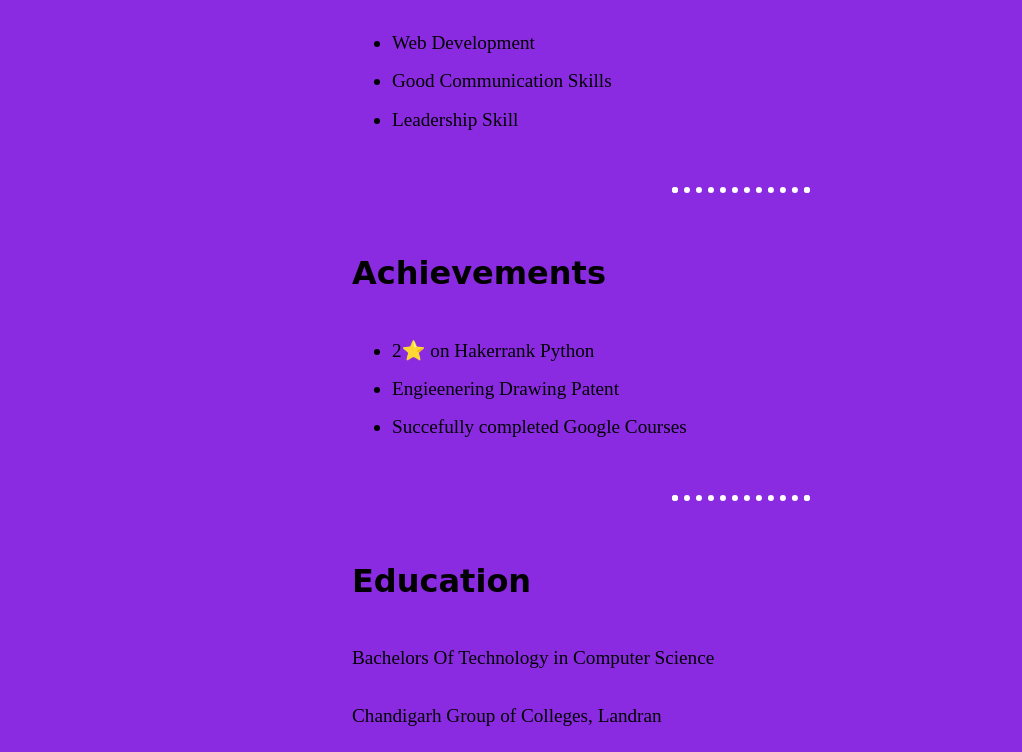
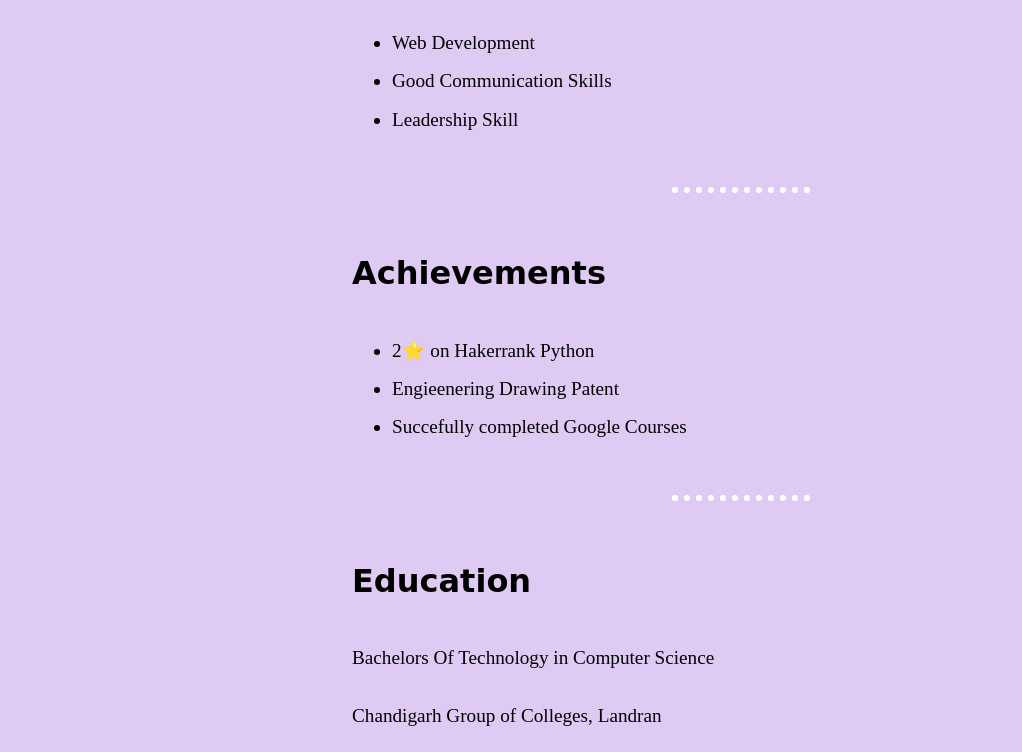
Before and after one commit to Sanjeetk22/website_practice, a plain HTML site: page index.html in a window 1280 px wide. Shown: the part 533-1285 px from the top of the page, without its empty margins (56-1078 px from the left). Drawn offline with Linux system fonts and the light colour scheme; a web font is replaced by a local one.

Commit message:
Update style.css

```diff
--- a/style.css
+++ b/style.css
@@ -1,5 +1,5 @@
 body{
-    background-color: blueviolet;
+    background-color: rgb(223, 202, 244);
   }
 
   a{
```
